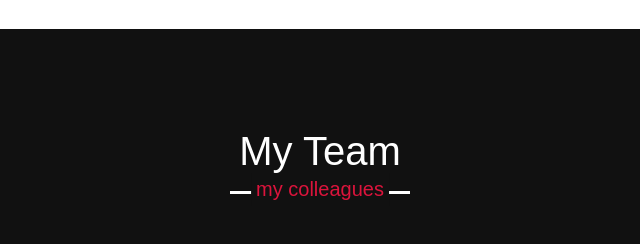
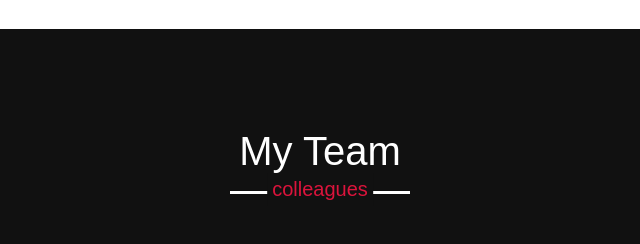
Before and after one commit to sainikhilreddykaren/nikhilreddy, a plain HTML site: page index.html in a window 1280 px wide. Shown: the part 2800-3044 px from the top of the page, 320-960 px from the left. Drawn offline with nearby package versions, Linux system fonts and the light colour scheme.

Commit message:
updated collegues line

```diff
--- a/style.css
+++ b/style.css
@@ -427,7 +427,7 @@ section .title::after{
 
 
 .teams .title::after{
-    content: "my colleagues";
+    content: "colleagues";
 }
 
 .teams .carousel .card{
```
